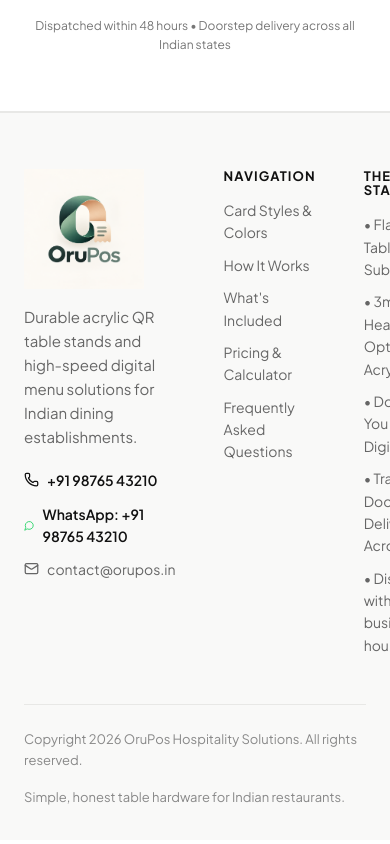
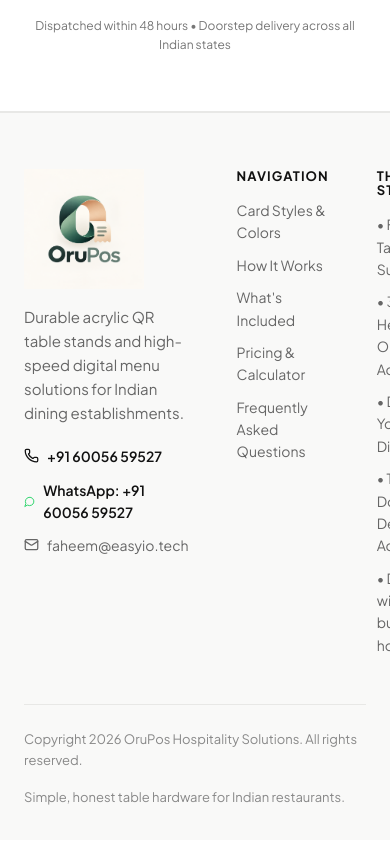
Before and after one commit to Burhanali2211/OruPos, a Next.js app: page / in a window 390 px wide. Shown: the part 6949-7793 px from the top of the page. Built offline with nearby package versions, Linux system fonts and the light colour scheme.

Commit message:
Update phone number to 6005659527 and email to faheem@easyio.tech across the platform

```diff
--- a/src/app/admin/page.tsx
+++ b/src/app/admin/page.tsx
@@ -483,7 +483,7 @@ export default function AdminDashboardPage() {
                 <input
                   type="text"
                   required
-                  placeholder="e.g. 919876543210 (with country code)"
+                  placeholder="e.g. 916005659527 (with country code)"
                   value={whatsapp}
                   onChange={(e) => setWhatsapp(e.target.value)}
                   style={{
--- a/src/components/RestaurantMenuView.tsx
+++ b/src/components/RestaurantMenuView.tsx
@@ -164,7 +164,7 @@ export default function RestaurantMenuView({ restaurant, initialTable }: Restaur
       .filter(Boolean)
       .join("\n");
 
-    const whatsappNumber = (restaurant.whatsapp || restaurant.phone || "919876543210").replace(/[^0-9]/g, "");
+    const whatsappNumber = (restaurant.whatsapp || restaurant.phone || "916005659527").replace(/[^0-9]/g, "");
     const encoded = encodeURIComponent(message);
     const waUrl = `https://wa.me/${whatsappNumber}?text=${encoded}`;
 
--- a/src/data/config.ts
+++ b/src/data/config.ts
@@ -72,11 +72,11 @@ export const ORUPOS_CONFIG: OruPosConfig = {
   },
 
   contact: {
-    phoneDisplay: "+91 98765 43210",
-    phoneTel: "+919876543210",
-    whatsappNumber: "919876543210",
-    whatsappDisplay: "+91 98765 43210",
-    email: "contact@orupos.in",
+    phoneDisplay: "+91 60056 59527",
+    phoneTel: "+916005659527",
+    whatsappNumber: "916005659527",
+    whatsappDisplay: "+91 60056 59527",
+    email: "faheem@easyio.tech",
     address: {
       line1: "OruPos Hospitality Technologies",
       city: "Bengaluru",
--- a/src/lib/restaurants.ts
+++ b/src/lib/restaurants.ts
@@ -220,8 +220,8 @@ export const DEFAULT_RESTAURANTS: Record<string, RestaurantData> = {
     slug: "demo",
     name: "The Grand Taj Restaurant",
     tagline: "North Indian • Tandoor • Mughlai • Chinese",
-    phone: "+919876543210",
-    whatsapp: "919876543210",
+    phone: "+916005659527",
+    whatsapp: "916005659527",
     rating: "4.6",
     prepTime: "15-20 Mins",
     location: "Main Road, Near Clock Tower",
@@ -387,8 +387,8 @@ export function registerRestaurant(
     slug: normalizedSlug,
     name: data.name.trim(),
     tagline: data.tagline?.trim() || "Digital QR Menu • Live Table Ordering",
-    phone: data.phone?.trim() || "+919876543210",
-    whatsapp: (data.whatsapp || data.phone || "919876543210").replace(/[^0-9]/g, ""),
+    phone: data.phone?.trim() || "+916005659527",
+    whatsapp: (data.whatsapp || data.phone || "916005659527").replace(/[^0-9]/g, ""),
     rating: "4.8 (New)",
     prepTime: "15-20 Mins",
     location: data.location?.trim() || "Main Dining Area",
```
